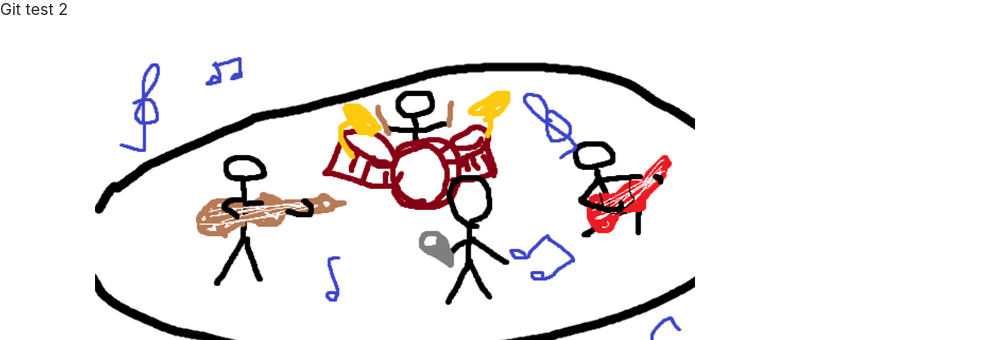
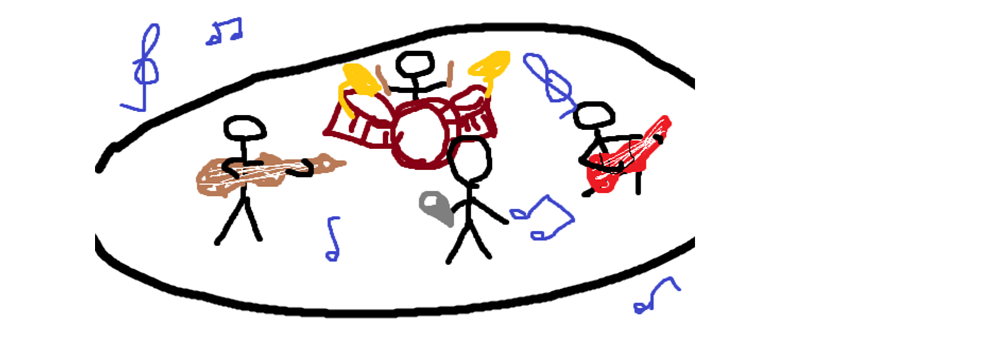
Before and after one commit to JuanBoccardo/CoderTPFinal, a plain HTML site: page index.html in a window 1280 px wide. Shown: the part 269-609 px from the top of the page, without its empty margins (0-1000 px from the left). Drawn offline with nearby package versions, Linux system fonts and the light colour scheme.

Commit message:
TP Carousel

```diff
--- a/index.html
+++ b/index.html
@@ -23,7 +23,6 @@
         <a href="band.html">The Band</a> |
         <a href="contact.html">Contact</a> |
     </nav>
-	<p>Git test 2</p>
     <div class="container">
         <section class="itemHeader">
             <div id="mainPageCarousel" class="carousel slide" data-ride="carousel">
```
